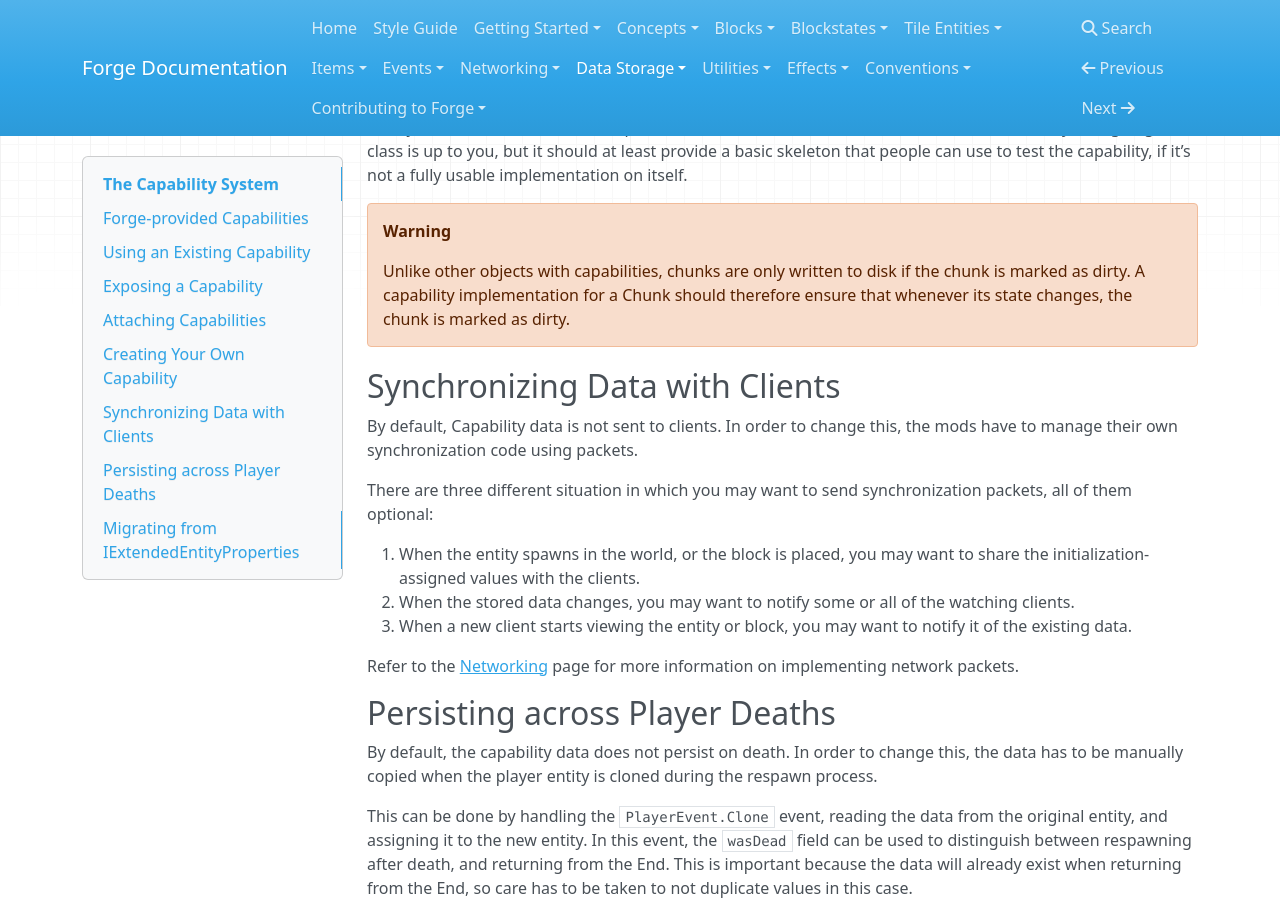
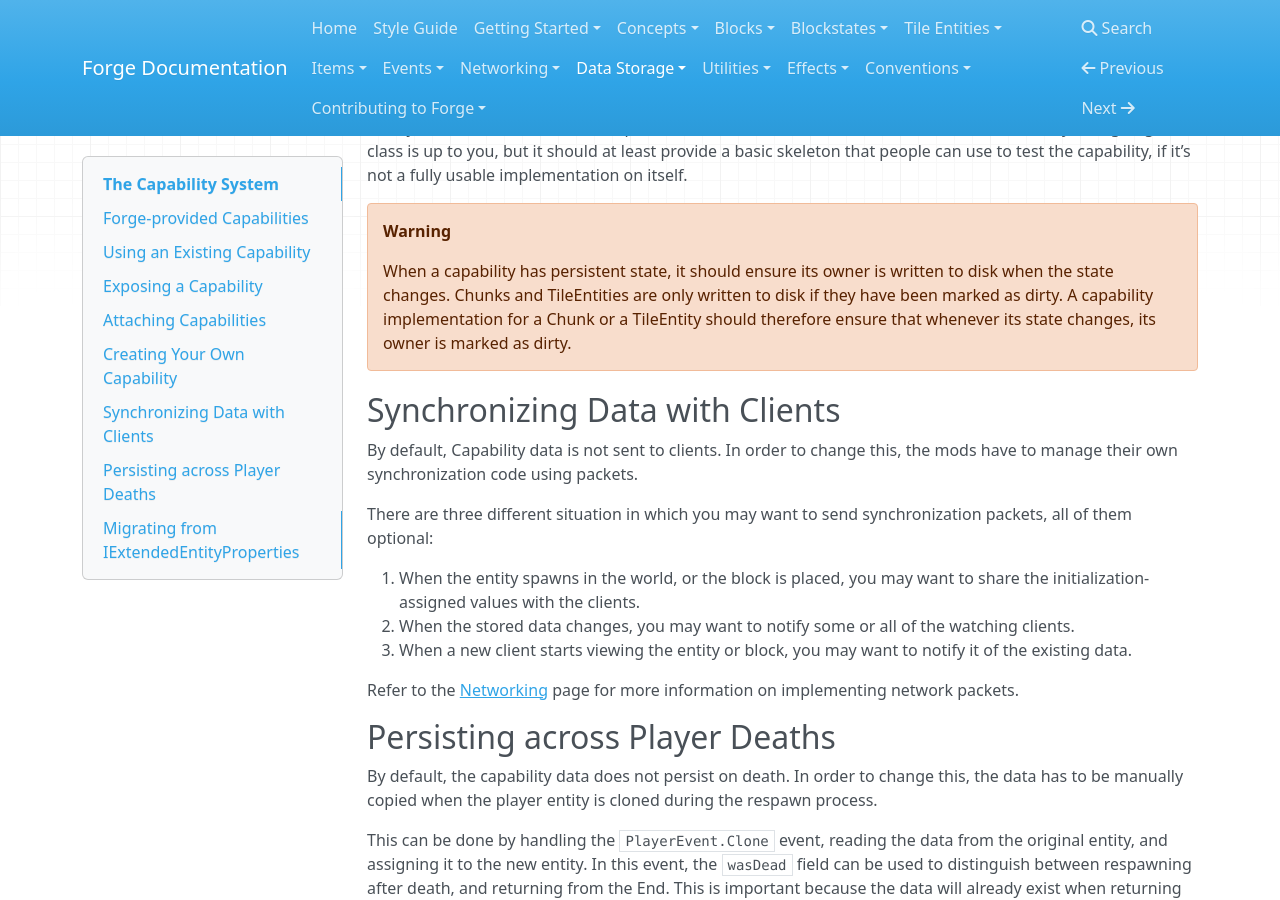
Before and after one commit to MinecraftForge/Documentation, an MkDocs documentation site: the page built from docs/datastorage/capabilities.md, in a window 1280 px wide and 900 px high, scrolled down 3801 px. Built offline with MkDocs 1.6.1, drawn with Linux system fonts in a browser that asks for light colours; nearby versions of some CDN libraries; old or Windows-style settings are respelled for this version of MkDocs.

Commit message:
Add warning about markDirty for TEs

```diff
--- a/docs/datastorage/capabilities.md
+++ b/docs/datastorage/capabilities.md
@@ -130,7 +130,7 @@ private static class Factory implements Callable<IExampleCapability> {
 Finally, we will need the default implementation itself, to be able to instantiate it in the factory. Designing this class is up to you, but it should at least provide a basic skeleton that people can use to test the capability, if it's not a fully usable implementation on itself.
 
 !!! warning
-    Unlike other objects with capabilities, chunks are only written to disk if the chunk is marked as dirty. A capability implementation for a Chunk should therefore ensure that whenever its state changes, the chunk is marked as dirty.
+    When a capability has persistent state, it should ensure its owner is written to disk when the state changes. Chunks and TileEntities are only written to disk if they have been marked as dirty. A capability implementation for a Chunk or a TileEntity should therefore ensure that whenever its state changes, its owner is marked as dirty.
 
 Synchronizing Data with Clients
 -------------------------------
```
